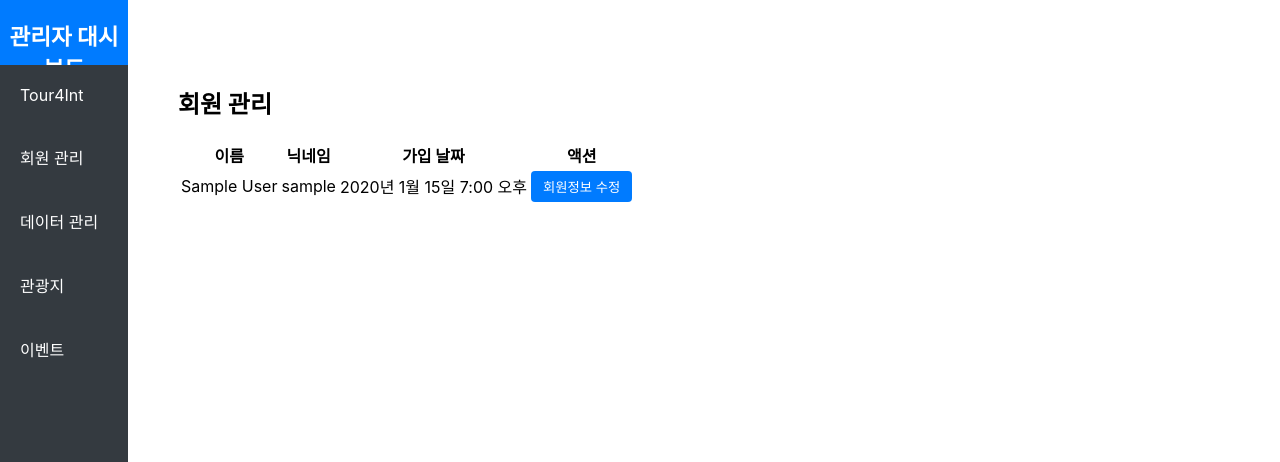
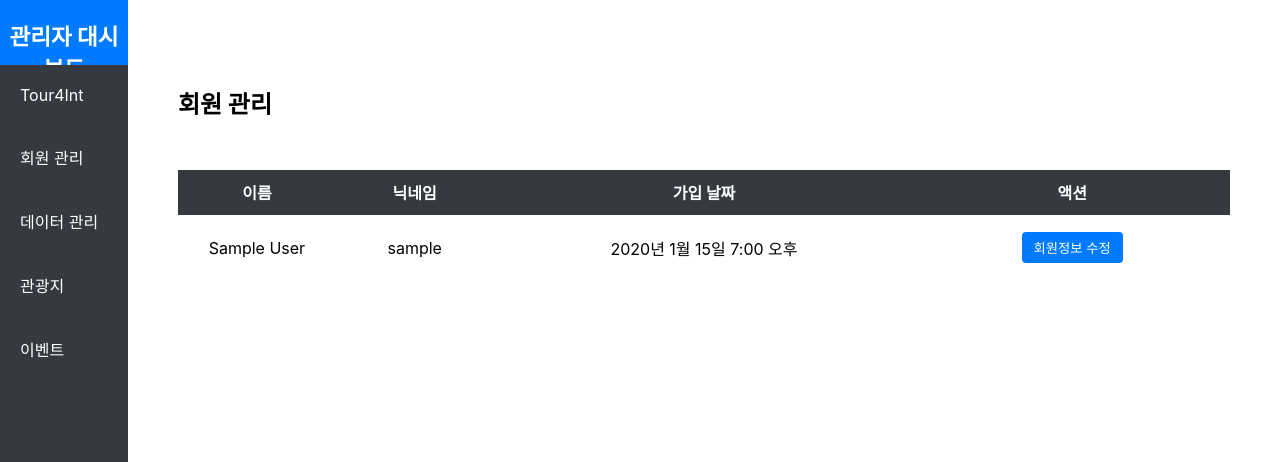
Before and after one commit to 42jeelee/tour4int, a Django app: page /touradmin/ in a window 1280 px wide. Shown: the top 462 px of the page. Run offline with Django 5.2, Linux system fonts and the light colour scheme; tables that the repository leaves empty hold one stand-in row (values such as "Sample post"); some web fonts are replaced.

```diff
--- a/static/css/admin.css
+++ b/static/css/admin.css
@@ -95,6 +95,7 @@ nav ul li:hover, .tabs li.active, div.banner > nav > ul > a{
 .sub-tab-contents{
   display: flex;
   justify-content: center;
+  margin-top: 50px;
 }
 
 .no_display {
--- a/touradmin/templates/touradmin.html
+++ b/touradmin/templates/touradmin.html
@@ -35,7 +35,14 @@
                 <!-- 회원 관리 -->
                 <section id="users" class="tab-content active">
                     <h2>회원 관리</h2>
+                    <div class="sub-tab-contents">
                         <table>
+                            <colgroup>
+                                <col style='width: 15%;'>
+                                <col style='width: 15%;'>
+                                <col style='width: 40%;'>
+                                <col >
+                            </colgroup>
                             <thead>
                                 <tr>
                                     <th>이름</th>
@@ -55,6 +62,7 @@
                                 {% endfor %}
                             </tbody>
                         </table>
+                    </div>
                 </section>
 
                 <!-- dataSetting -->
```
Lines whose indentation alone changed are shown as unchanged.
